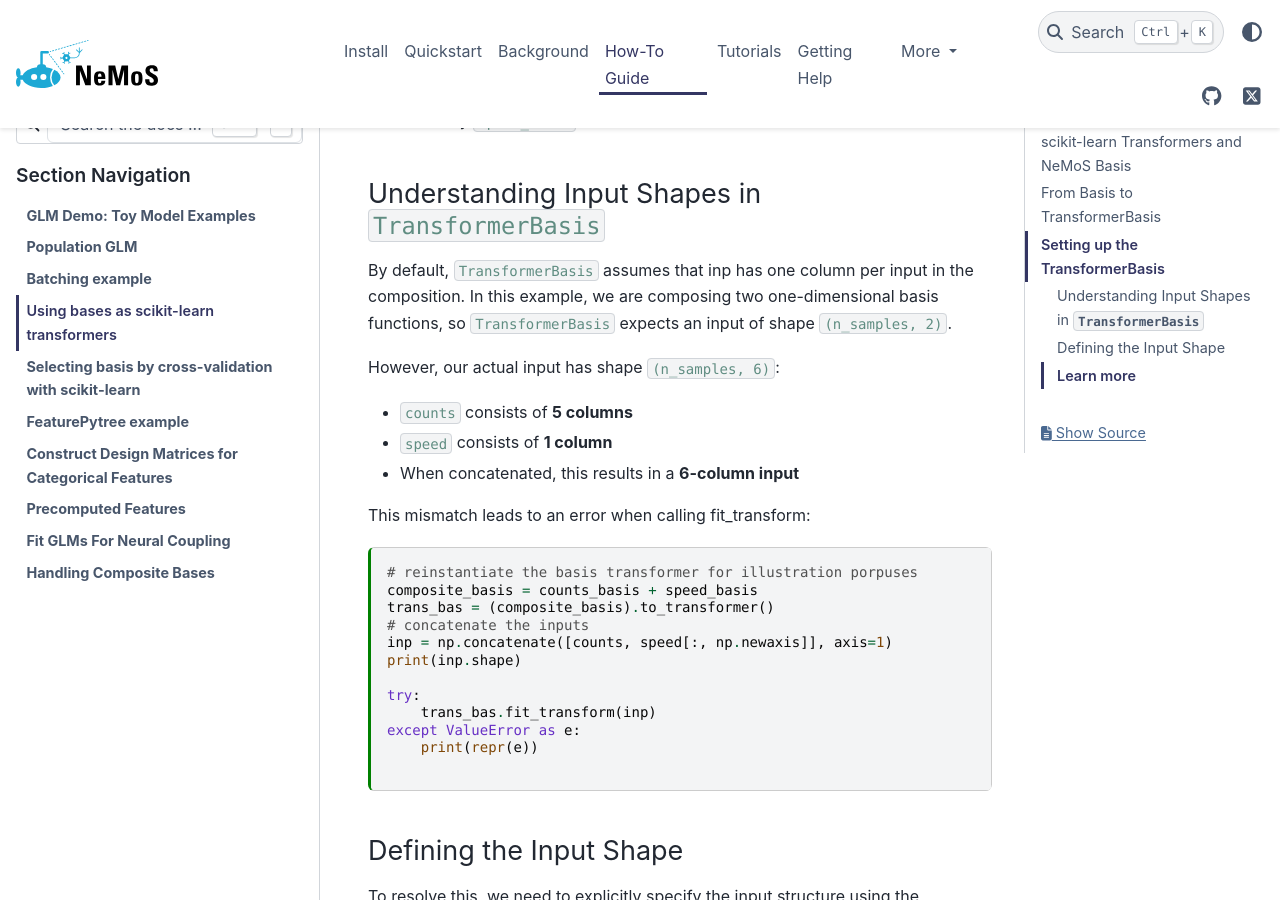
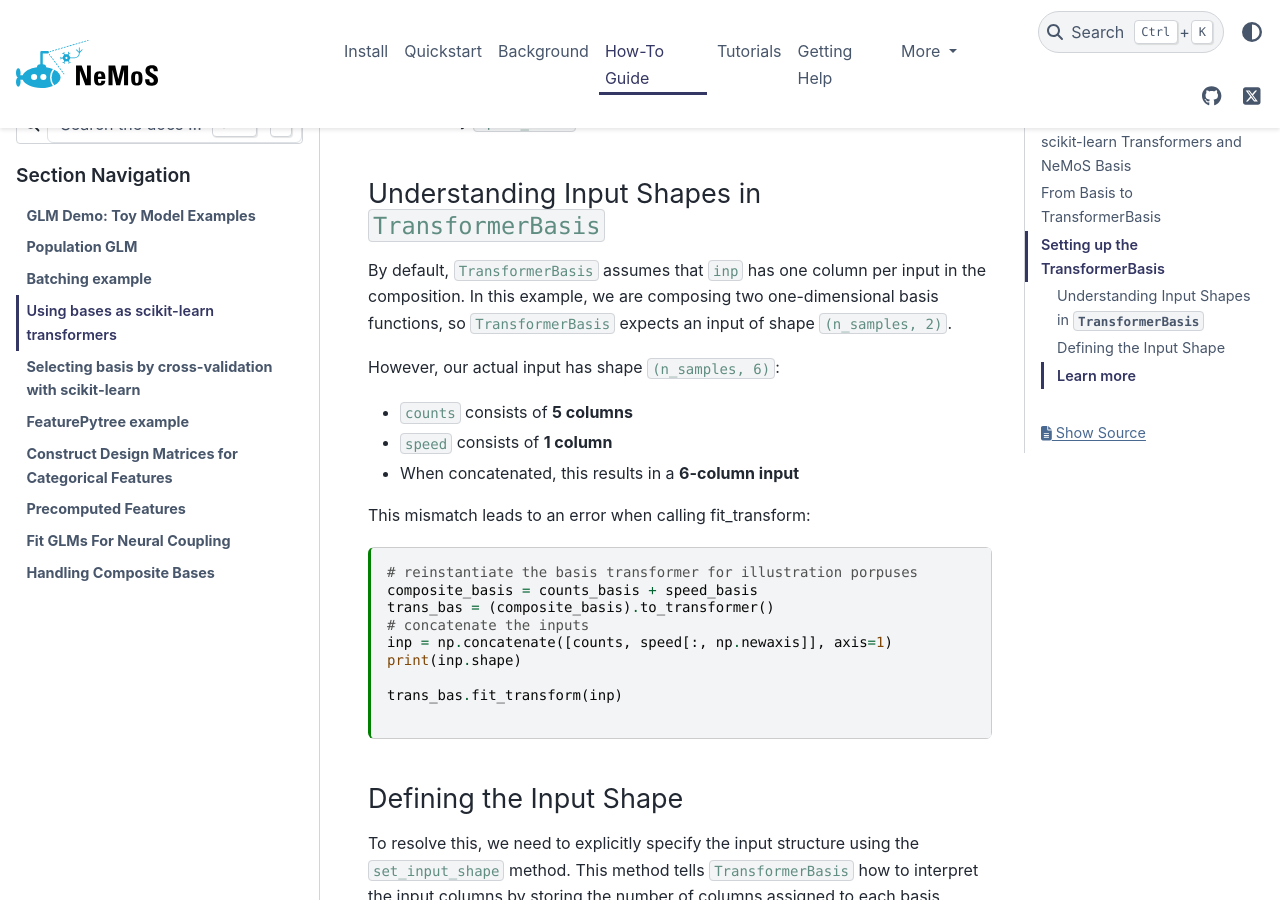
Before and after one commit to flatironinstitute/nemos, a Sphinx documentation site: the page built from docs/how_to_guide/plot_05_transformer_basis.md, in a window 1280 px wide and 900 px high, scrolled down 2695 px. Built offline with Sphinx 7.4.7 and the PyData theme 0.15.4, drawn with Linux system fonts in a browser that asks for light colours.

Commit message:
improved exception handling with tag

````diff
--- a/docs/how_to_guide/plot_05_transformer_basis.md
+++ b/docs/how_to_guide/plot_05_transformer_basis.md
@@ -103,7 +103,7 @@
 
 ### Understanding Input Shapes in `TransformerBasis`
 
-By default, `TransformerBasis` assumes that inp has one column per input in the composition. In this example, we are composing two one-dimensional basis functions, so `TransformerBasis` expects an input of shape `(n_samples, 2)`.
+By default, `TransformerBasis` assumes that `inp` has one column per input in the composition. In this example, we are composing two one-dimensional basis functions, so `TransformerBasis` expects an input of shape `(n_samples, 2)`.
 
 However, our actual input has shape `(n_samples, 6)`:
 
@@ -125,10 +126,7 @@
 inp = np.concatenate([counts, speed[:, np.newaxis]], axis=1)
 print(inp.shape)
 
-try:
-    trans_bas.fit_transform(inp)
-except ValueError as e:
-    print(repr(e))
+trans_bas.fit_transform(inp)
 
 ```
 ### Defining the Input Shape
````
Also changed, not shown: other parts of docs/how_to_guide/plot_05_transformer_basis.md (+1 -0 lines).
